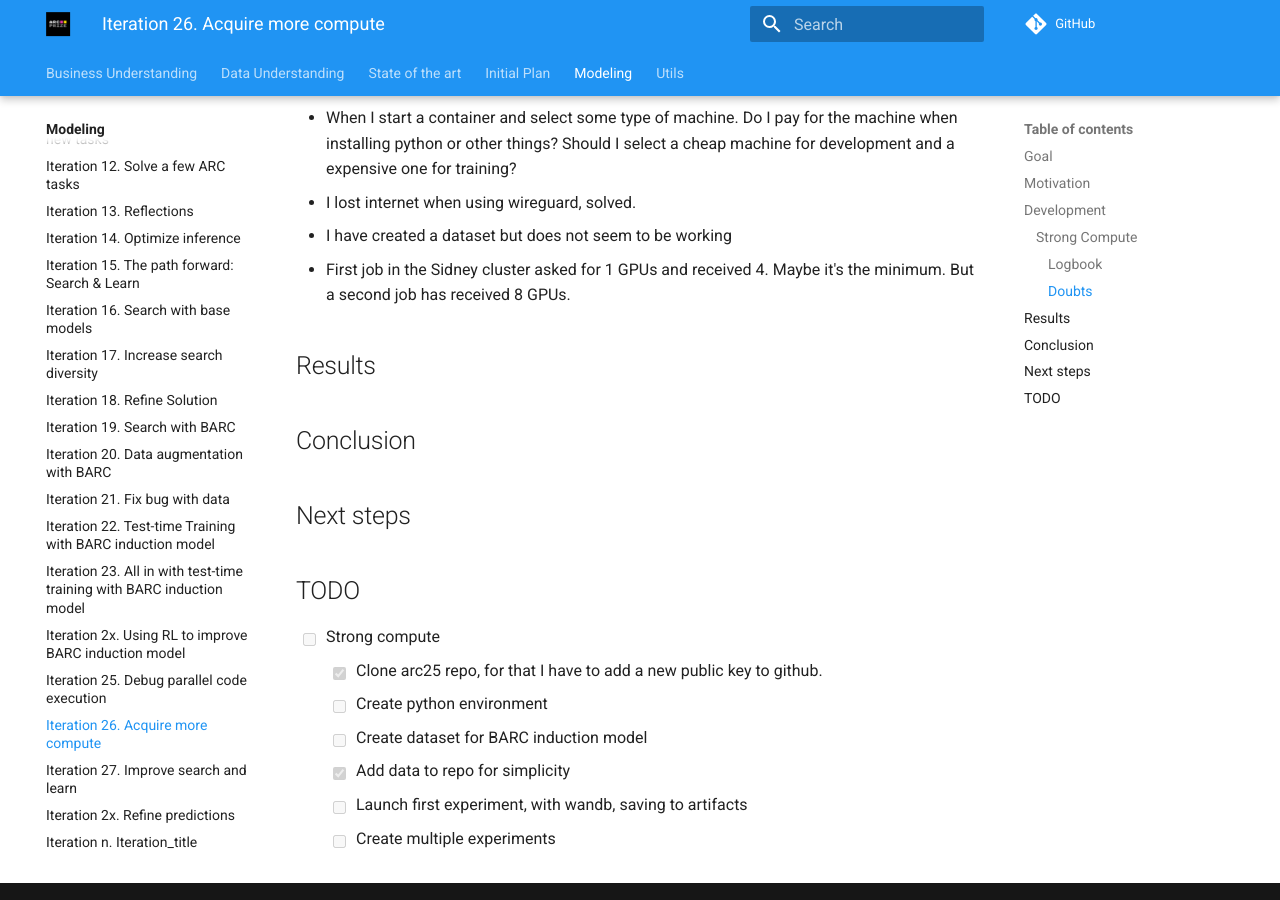
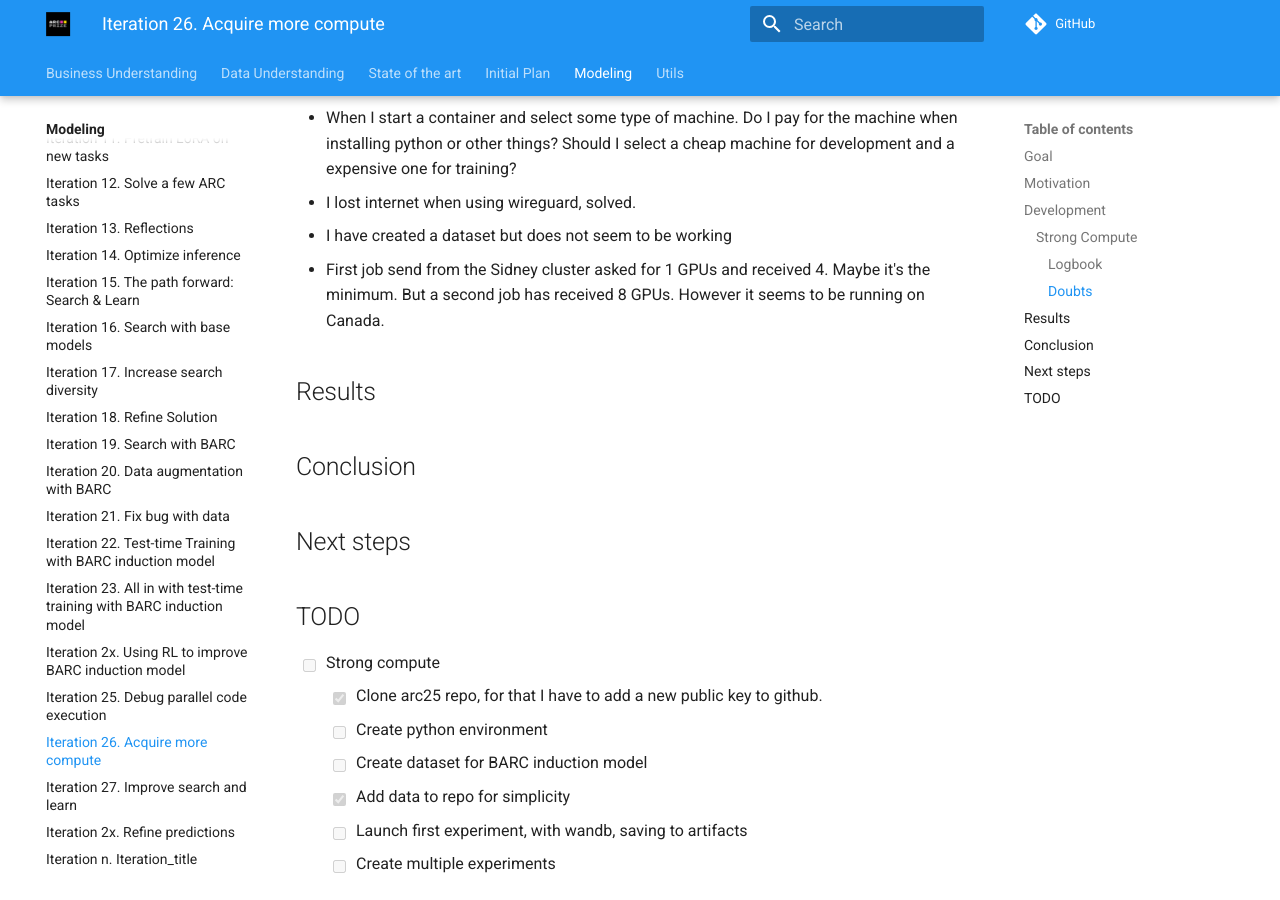
Before and after one commit to ironbar/arc25, an MkDocs documentation site: the page built from docs/modeling/Iteration_26_more_compute.md, in a window 1280 px wide and 900 px high, scrolled down 2297 px. Built offline with MkDocs 1.6.1 and Material for MkDocs 9.7.7, drawn with Linux system fonts in a browser that asks for light colours; comment, search, counter and statistics services are not loaded.

Commit message:
added note

```diff
--- a/docs/modeling/Iteration_26_more_compute.md
+++ b/docs/modeling/Iteration_26_more_compute.md
@@ -89,7 +89,7 @@ chmod +x secrets.sh
 - When I start a container and select some type of machine. Do I pay for the machine when installing python or other things? Should I select a cheap machine for development and a expensive one for training?
 - I lost internet when using wireguard, solved.
 - I have created a dataset but does not seem to be working
-- First job in the Sidney cluster asked for 1 GPUs and received 4. Maybe it's the minimum. But a second job has received 8 GPUs.
+- First job send from the Sidney cluster asked for 1 GPUs and received 4. Maybe it's the minimum. But a second job has received 8 GPUs. However it seems to be running on Canada.
 
 ## Results
 
```
